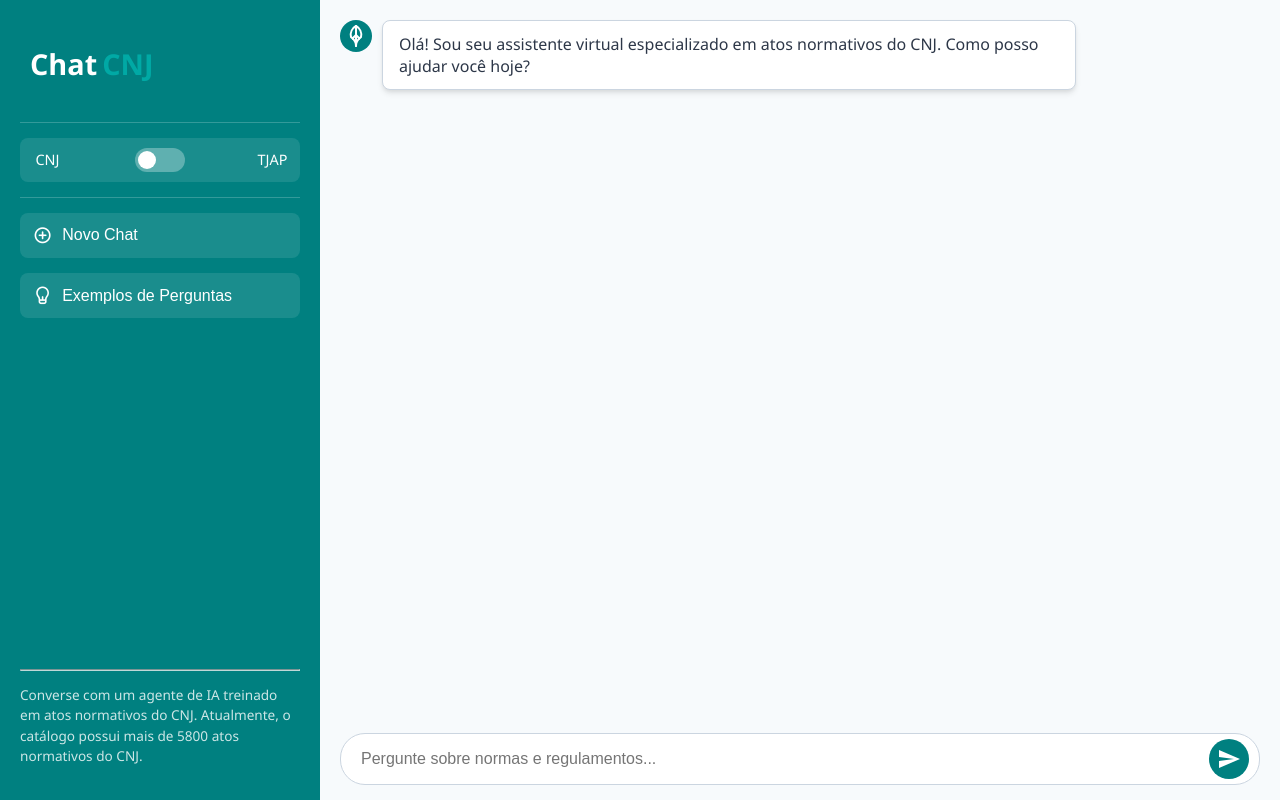
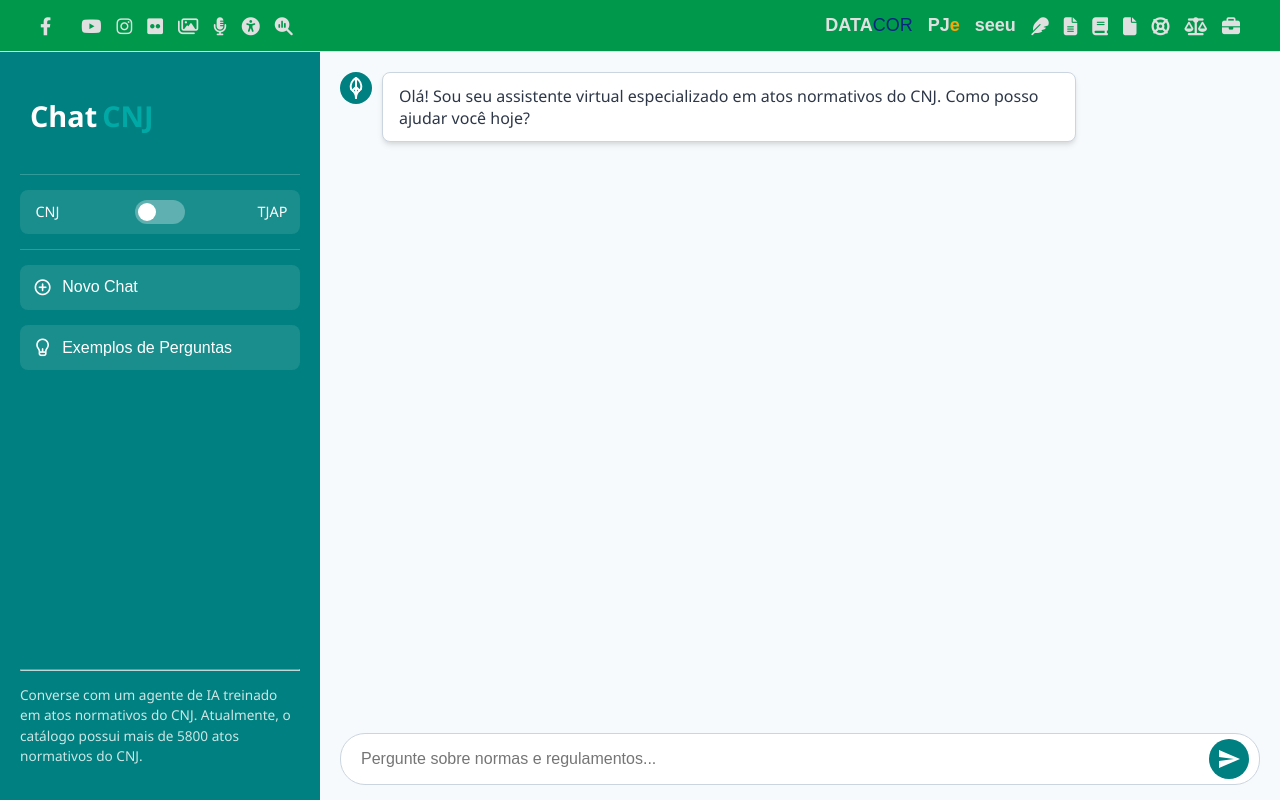
Before and after one commit to IgorG-Monteiro/nativa_normativos, a FastAPI app: page /chatnormas in a window 1280 px wide. Run offline with FastAPI, Linux system fonts and the light colour scheme.

Commit message:
feat: header do portal do tjap

```diff
--- a/modulo 2/chatCNJ/app/frontend/chatnormas.css
+++ b/modulo 2/chatCNJ/app/frontend/chatnormas.css
@@ -30,6 +30,62 @@ body {
     height: 100vh;
     width: 100%;
 }
+
+    .tjap-header {
+        background-color: #00994C;
+        padding: 15px 0;
+        border-bottom: 1px solid #e0e0e0;
+        font-family: 'Montserrat', sans-serif;
+        font-size: 12px;
+        box-shadow: 0 2px 10px rgba(0, 0, 0, 0.1);
+        width: 100%; /* Garantir largura total */
+        flex-shrink: 0; /* Impedir que o flex do pai esmague o header */
+    }
+
+    .tjap-container {
+        max-width: 1200px;
+        margin: 0 auto;
+        padding: 0 20px;
+    }
+
+    .top-row {
+        display: flex;
+        justify-content: space-between;
+        align-items: center;
+        flex-wrap: wrap;
+        gap: 10px;
+    }
+
+    .social-buttons,
+    .ui-social {
+        display: flex;
+        align-items: center;
+        gap: 15px;
+    }
+
+    .social-buttons a,
+    .ui-social a {
+        color: #e0e0e0;
+        text-decoration: none;
+        transition: color 0.2s ease-in-out;
+        font-size: 18px;
+    }
+
+    .social-buttons a:hover,
+    .ui-social a:hover {
+        color: #002580;
+    }
+
+    .ui-social a {
+        font-weight: bold;
+    }
+
+    @media (max-width: 768px) {
+        .top-row {
+            flex-direction: column;
+            align-items: center;
+        }
+    }
 
 /* --- Navbar --- */
 .navbar {
--- a/modulo 2/chatCNJ/app/templates/chatnormas.html
+++ b/modulo 2/chatCNJ/app/templates/chatnormas.html
@@ -1,10 +1,41 @@
 {% block styles %}
 <link rel="stylesheet" href="https://unicons.iconscout.com/release/v4.0.0/css/line.css">
 <link rel="stylesheet" href="{{ url_for('static', path='chatnormas.css') }}">
+<link rel="stylesheet" href="https://cdnjs.cloudflare.com/ajax/libs/font-awesome/6.4.0/css/all.min.css">
 {% endblock %}
 {% block content %}
-<div class="container">
-    <!-- Navbar lateral esquerda -->
+<div style="display: flex; flex-direction: column; height: 100vh;">
+    <header class="tjap-header">
+        <div class="tjap-container"> <div class="top-row">
+                <div class="social-buttons">
+                    <a title="Facebook" href="https://www.facebook.com/pages/tjap/215744231796241" target="_blank" rel="noopener"><i class="fab fa-facebook-f"></i></a>
+                    <a title="X Twitter" href="https://x.com/tjap_oficial" target="_blank" rel="noopener"><i class="fa-brands fa-x-twitter"></i></a>
+                    <a title="YouTube" href="https://www.youtube.com/user/TJAPNoticias" target="_blank" rel="noopener"><i class="fab fa-youtube"></i></a>
+                    <a title="Instagram" href="https://instagram.com/tjap.oficial" target="_blank" rel="noopener"><i class="fab fa-instagram"></i></a>
+                    <a title="Flickr" href="https://www.flickr.com/photos/tribunaldejusticadoamapa/" target="_blank" rel="noopener"><i class="fab fa-flickr"></i></a>
+                    <a title="Galeria" href="https://old.tjap.jus.br/portal/publicacoes/galeria.html" target="_blank" rel="noopener"><i class="fa-regular fa-images"></i></a>
+                    <a title="JudiciRádio" href="https://www.judiciradio.com.br/" target="_blank" rel="noopener"><i class="fa-solid fa-microphone-lines"></i></a>
+                    <a title="Acessibilidade" href="https://www.tjap.jus.br/portal/acessibilidade" target="_blank" rel="noopener"><i class="fa-solid fa-universal-access"></i></a>
+                    <a title="Radar da Transparência Pública" href="https://radar.tce.mt.gov.br/extensions/radar-da-transparencia-publica/radar-da-transparencia-publica.html" target="_blank" rel="noopener"><i class="fa-solid fa-magnifying-glass-chart"></i></a>
+                </div>
+
+                <div class="ui-social">
+                    <a href="https://datacor.tjap.jus.br/" title="DATACOR" target="_blank">DATA<span style="color:#012580;font-weight:500">COR</span></a>
+                    <a href="https://www.tjap.jus.br/portal/pje-inicio.html" title="Processo Judicial Eletrônico">PJ<span style="color:orange;">e</span></a>
+                    <a href="https://seeu.pje.jus.br/seeu/" title="Sistema Eletrônico de Execução Unificado" target="_blank">seeu</a>
+                    <a href="https://tucujuris.tjap.jus.br/" title="Tucujuris" target="_blank"><i class="fa-solid fa-feather"></i></a>
+                    <a href="https://sig.tjap.jus.br/autentica_md" title="PJeDoc" target="_blank"><i class="fa-solid fa-file-lines"></i></a>
+                    <a href="https://services.tjap.jus.br/dje/consulta" title="Diário da Justiça Eletrônico" target="_blank"><i class="fa-solid fa-book"></i></a>
+                    <a href="https://sig.tjap.jus.br/ato_normativo_grid_ato_normativo/ato_normativo_grid_ato_normativo.php" title="Atos Normativos" target="_blank"><i class="fa-solid fa-file"></i></a>
+                    <a href="https://sig.tjap.jus.br/autentica_sos_V2/autentica_sos_V2.php" title="Chamados" target="_blank"><i class="fa-solid fa-life-ring"></i></a>
+                    <a href="https://old.tjap.jus.br/gestao_jud" title="Gestão Processual" target="_blank"><i class="fa-solid fa-scale-balanced"></i></a>
+                    <a href="https://old.tjap.jus.br/gestao_adm" title="Gestão Administrativa" target="_blank"><i class="fa-solid fa-briefcase"></i></a>
+                </div>
+            </div>
+        </div>
+    </header>
+
+    <div class="container" style="height: auto; flex: 1; overflow: hidden;">
         <nav class="navbar">
             <div class="header-logo">
                 <h2 class="palanq">Chat</h2><h2 class="ia" id="header-title">CNJ</h2>
@@ -78,6 +109,7 @@
             </div>
         </main>
     </div>
+</div>
 {% endblock %}
 {% block scripts %}
 <script src="https://cdn.jsdelivr.net/npm/marked/marked.min.js"></script>
```
Lines whose indentation alone changed are shown as unchanged.
